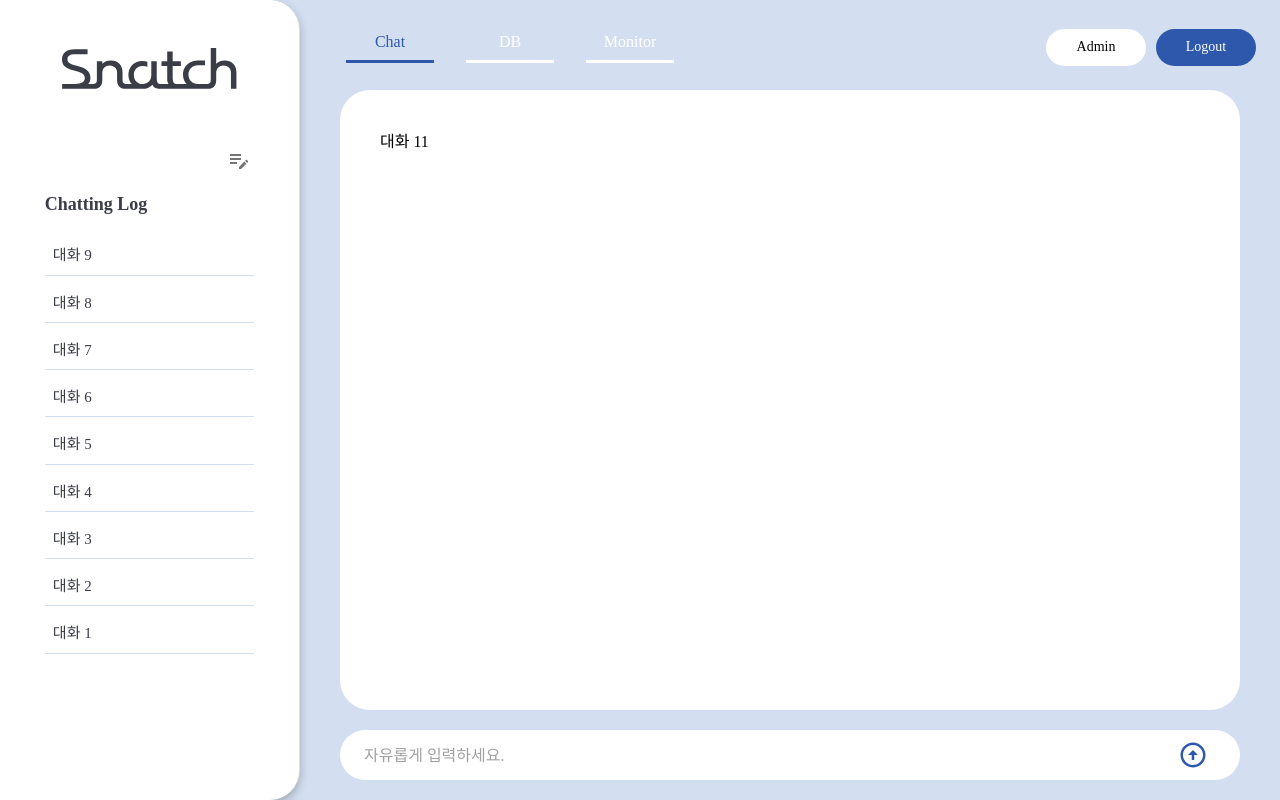
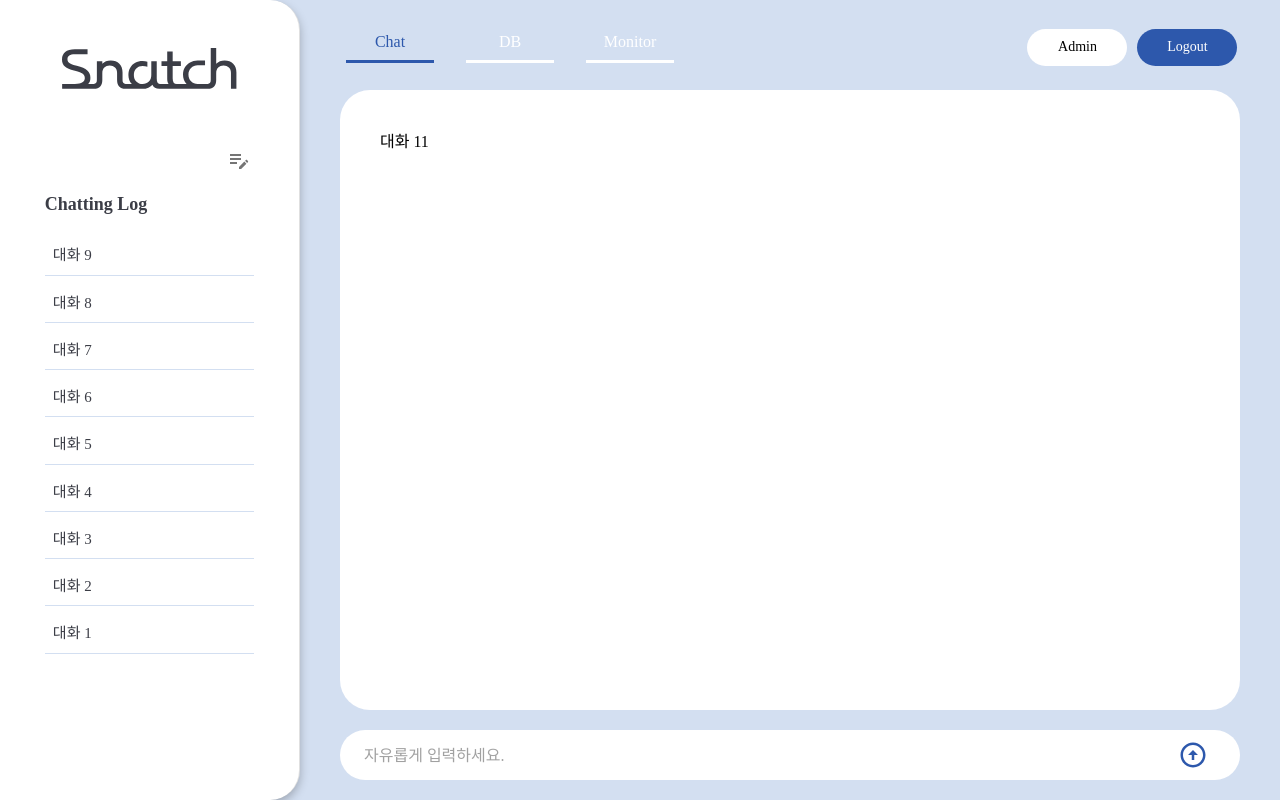
Before and after one commit to oxomi/snatch-front, a React (Create React App) app: page / in a window 1280 px wide. Built offline with nearby package versions, Linux system fonts and the light colour scheme.

Commit message:
헤더 마진 수정

```diff
--- a/src/components/Layout/Header/Header.jsx
+++ b/src/components/Layout/Header/Header.jsx
@@ -85,7 +85,7 @@ const Header = () => {
             <StyledTab label="Monitor" component={Link} to="/monitor" />
           </StyledTabs>
 
-          <div style={{ marginLeft: 'auto', marginTop: '20px' }}>
+          <div style={{ marginLeft: 'auto', marginTop: '20px', marginRight: '2%' }}>
             <Button
               sx={{
                 backgroundColor: '#FFFFFF',
```
